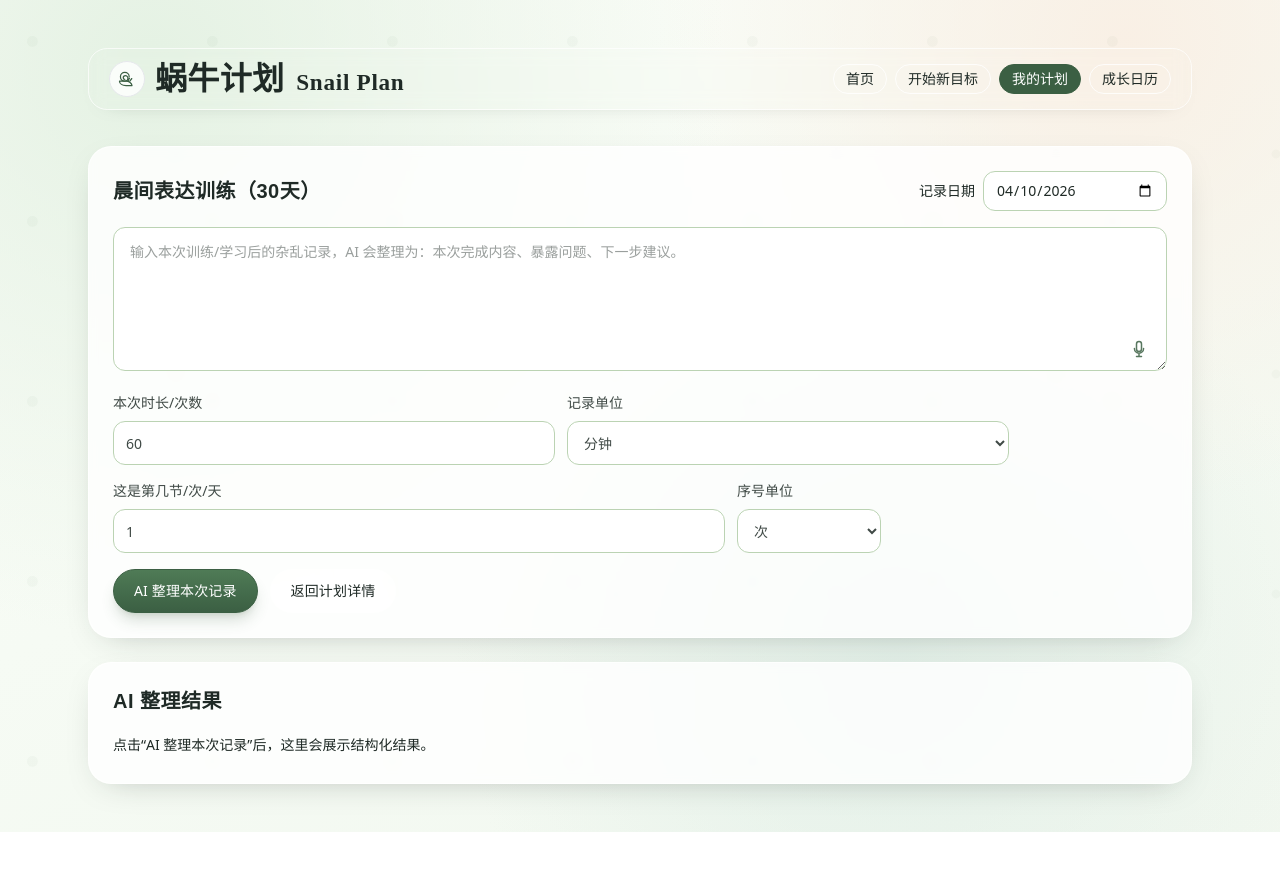
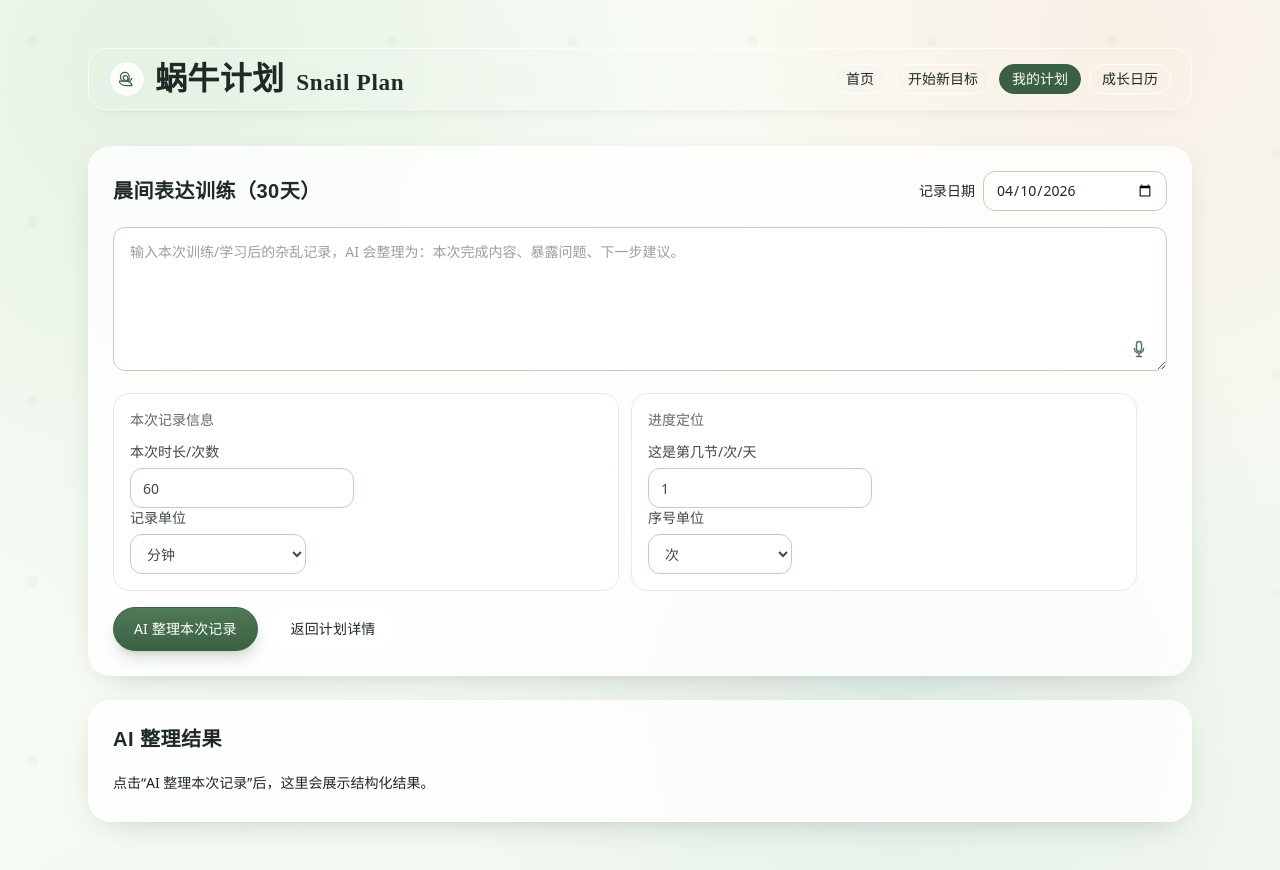
Before and after one commit to janetzheng1998/Snail-plan, a Next.js app: page /plans/daily-speaking-30/records/new in a window 1280 px wide. Before the commit the page ends 832 px from the top, so only its background shows below. Built offline with nearby package versions, Linux system fonts and the light colour scheme.

Commit message:
ui: switch add-record fields to grouped card layout

```diff
--- a/src/components/plans/add-record-form.tsx
+++ b/src/components/plans/add-record-form.tsx
@@ -481,26 +481,30 @@
           {speechError ? <p className="text-sm text-red-600">{speechError}</p> : null}
         </div>
 
-        <div className="grid gap-3 sm:max-w-4xl sm:grid-cols-2">
-          <label className="space-y-2 text-sm text-ink-900/85">
+        <div className="space-y-4 md:max-w-5xl">
+          <div className="grid gap-3 md:grid-cols-2">
+            <section className="space-y-3 rounded-2xl border border-moss-200 bg-white/70 p-4">
+              <p className="text-sm font-medium text-ink-900/70">本次记录信息</p>
+              <div className="space-y-3">
+                <label className="space-y-1.5 text-sm text-ink-900/85">
                   <span className="block font-medium">本次时长/次数</span>
                   <input
                     type="number"
                     min={1}
                     value={durationValue}
                     onChange={(event) => setDurationValue(Number(event.target.value))}
-              className="h-11 w-full rounded-xl border border-moss-300 bg-white px-3 text-sm focus-visible:outline-none focus-visible:ring-2 focus-visible:ring-moss-300"
+                    className="h-10 w-full max-w-[14rem] rounded-xl border border-moss-300 bg-white px-3 text-sm focus-visible:outline-none focus-visible:ring-2 focus-visible:ring-moss-300"
                   />
                 </label>
 
-          <label className="space-y-2 text-sm text-ink-900/85">
+                <label className="space-y-1.5 text-sm text-ink-900/85">
                   <span className="block font-medium">记录单位</span>
                   <select
                     value={durationUnit}
                     onChange={(event) =>
                       setDurationUnit(event.target.value as (typeof recordUnits)[number])
                     }
-              className="h-11 w-full rounded-xl border border-moss-300 bg-white px-3 text-sm focus-visible:outline-none focus-visible:ring-2 focus-visible:ring-moss-300"
+                    className="h-10 w-full max-w-[11rem] rounded-xl border border-moss-300 bg-white px-3 text-sm focus-visible:outline-none focus-visible:ring-2 focus-visible:ring-moss-300"
                   >
                     {recordUnits.map((item) => (
                       <option key={item} value={item}>
@@ -510,9 +514,12 @@
                   </select>
                 </label>
               </div>
+            </section>
 
-        <div className="grid gap-3 sm:max-w-3xl sm:grid-cols-[minmax(0,1fr)_9rem]">
-          <label className="space-y-2 text-sm text-ink-900/85">
+            <section className="space-y-3 rounded-2xl border border-moss-200 bg-white/70 p-4">
+              <p className="text-sm font-medium text-ink-900/70">进度定位</p>
+              <div className="space-y-3">
+                <label className="space-y-1.5 text-sm text-ink-900/85">
                   <span className="block font-medium">这是第几节/次/天</span>
                   <input
                     type="number"
@@ -521,16 +528,16 @@
                     value={sessionIndexInput}
                     onChange={(event) => setSessionIndexInput(event.target.value)}
                     placeholder="例如 3"
-              className="h-11 w-full rounded-xl border border-moss-300 bg-white px-3 text-sm focus-visible:outline-none focus-visible:ring-2 focus-visible:ring-moss-300"
+                    className="h-10 w-full max-w-[14rem] rounded-xl border border-moss-300 bg-white px-3 text-sm focus-visible:outline-none focus-visible:ring-2 focus-visible:ring-moss-300"
                   />
                 </label>
 
-          <label className="space-y-2 text-sm text-ink-900/85">
+                <label className="space-y-1.5 text-sm text-ink-900/85">
                   <span className="block font-medium">序号单位</span>
                   <select
                     value={sessionUnit}
                     onChange={(event) => setSessionUnit(event.target.value as SessionUnit)}
-              className="h-11 w-full rounded-xl border border-moss-300 bg-white px-3 text-sm focus-visible:outline-none focus-visible:ring-2 focus-visible:ring-moss-300"
+                    className="h-10 w-full max-w-[9rem] rounded-xl border border-moss-300 bg-white px-3 text-sm focus-visible:outline-none focus-visible:ring-2 focus-visible:ring-moss-300"
                   >
                     {sessionUnits.map((item) => (
                       <option key={item} value={item}>
@@ -540,8 +547,9 @@
                   </select>
                 </label>
               </div>
+            </section>
+          </div>
 
-        <div className="space-y-2">
           <div className="flex flex-wrap items-center gap-3">
             <Button type="button" onClick={onOrganize} disabled={organizing}>
               {organizing ? "AI 整理中..." : "AI 整理本次记录"}
```
Lines whose indentation alone changed are shown as unchanged.
